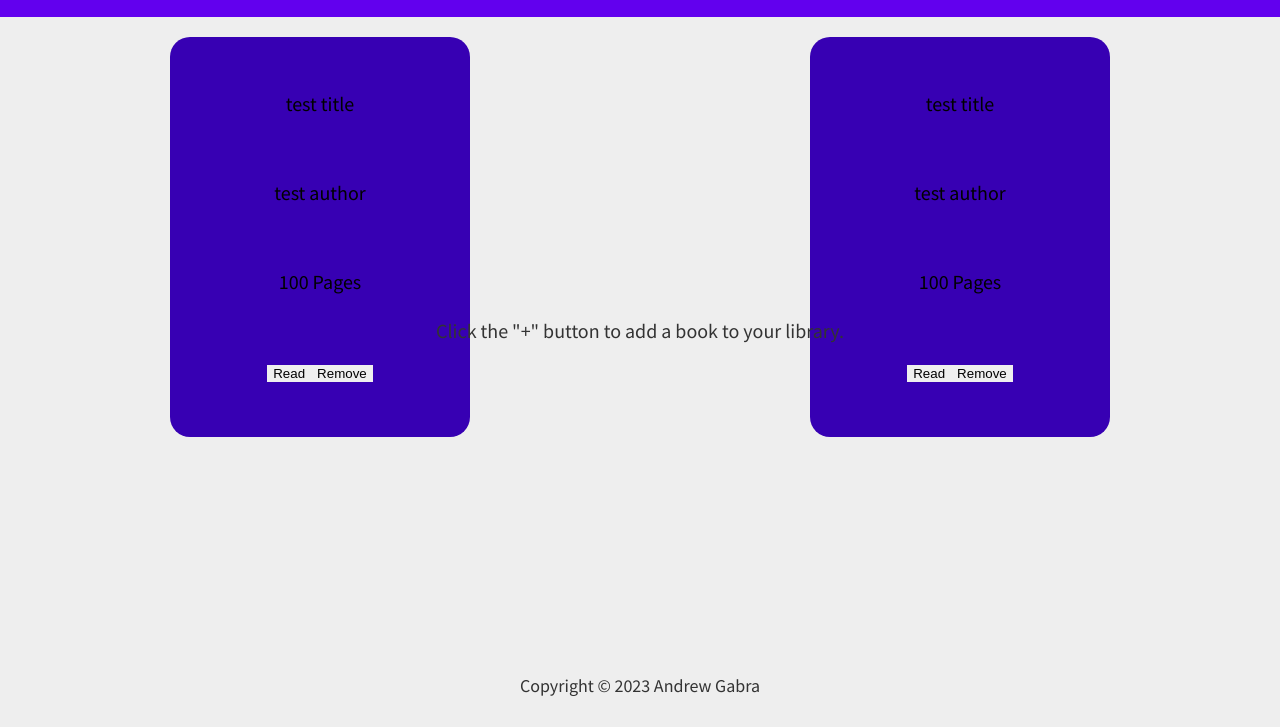
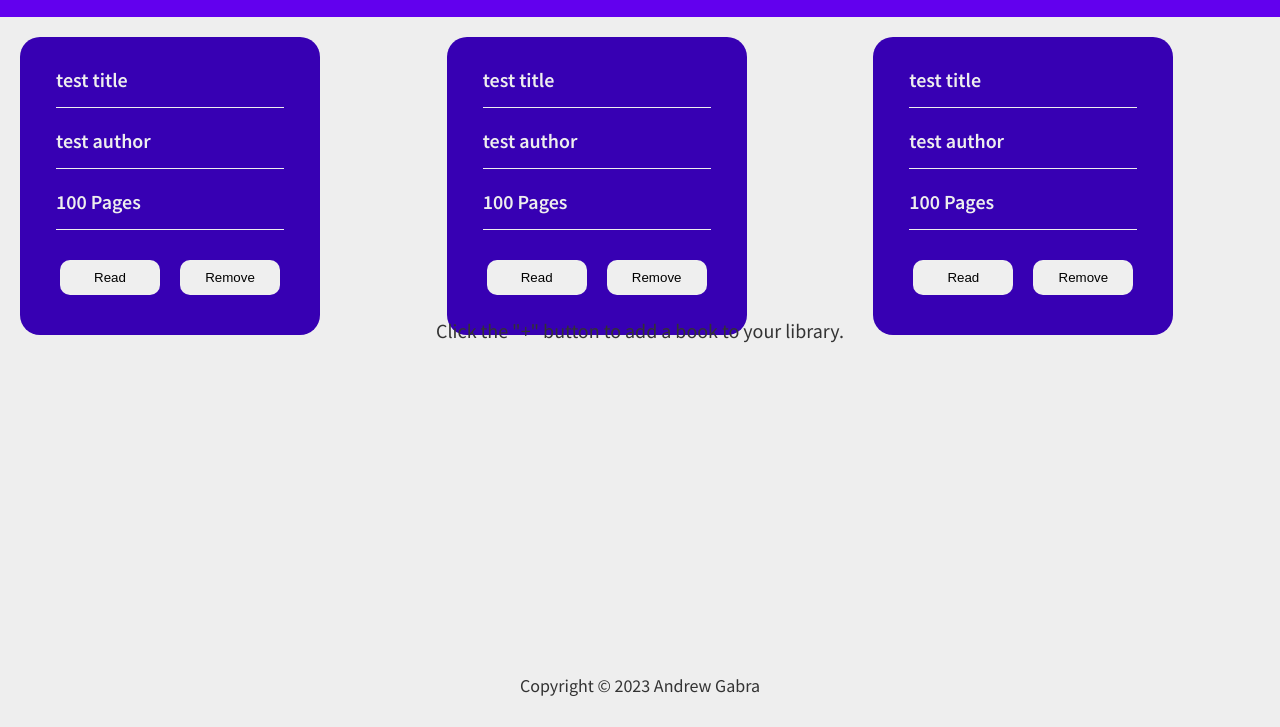
Before and after one commit to agabra23/library-odin, a plain HTML site: page index.html in a window 1280 px wide. Shown: the part 73-800 px from the top of the page. Drawn offline with Linux system fonts and the light colour scheme.

Commit message:
Style book cards with basic styles

```diff
--- a/app.js
+++ b/app.js
@@ -159,6 +159,8 @@ addBookForm.onsubmit = addBook;
 
 const testBook = new Book("test title", "test author", 100, true);
 const testBook2 = new Book("test title", "test author", 100, true);
+const testBook3 = new Book("test title", "test author", 100, true);
 
 createBookCard(testBook);
 createBookCard(testBook2);
+createBookCard(testBook3);
--- a/style.css
+++ b/style.css
@@ -201,8 +201,8 @@ input[type="checkbox"] {
 
 #books-grid {
   display: grid;
-  grid-template-columns: repeat(auto-fit, minmax(300px, 1fr));
-  justify-items: center;
+  grid-template-columns: repeat(auto-fill, minmax(300px, 1fr));
+  justify-items: start;
   gap: 4rem;
   align-items: start;
   padding: 2rem;
@@ -214,11 +214,27 @@ input[type="checkbox"] {
   flex-direction: column;
   align-items: center;
   justify-content: space-evenly;
-  gap: 3rem;
+  gap: 2rem;
   font-size: 2rem;
-  padding: 2rem;
+  padding: 3rem;
   background-color: var(--purple-700);
   border-radius: 2rem;
-  width: 300px;
-  height: 400px;
+  color: var(--primary-light);
 }
+
+.bookTitle,
+.bookAuthor,
+.bookPages {
+  font-weight: 600;
+  border-bottom: 1px solid var(--primary-light);
+  padding-bottom: 1.5rem;
+  width: 95%;
+}
+
+.readBtn,
+.removeBtn {
+  padding: 1rem 2rem;
+  border-radius: 1rem;
+  width: 10rem;
+  margin: 1rem;
+}
```
